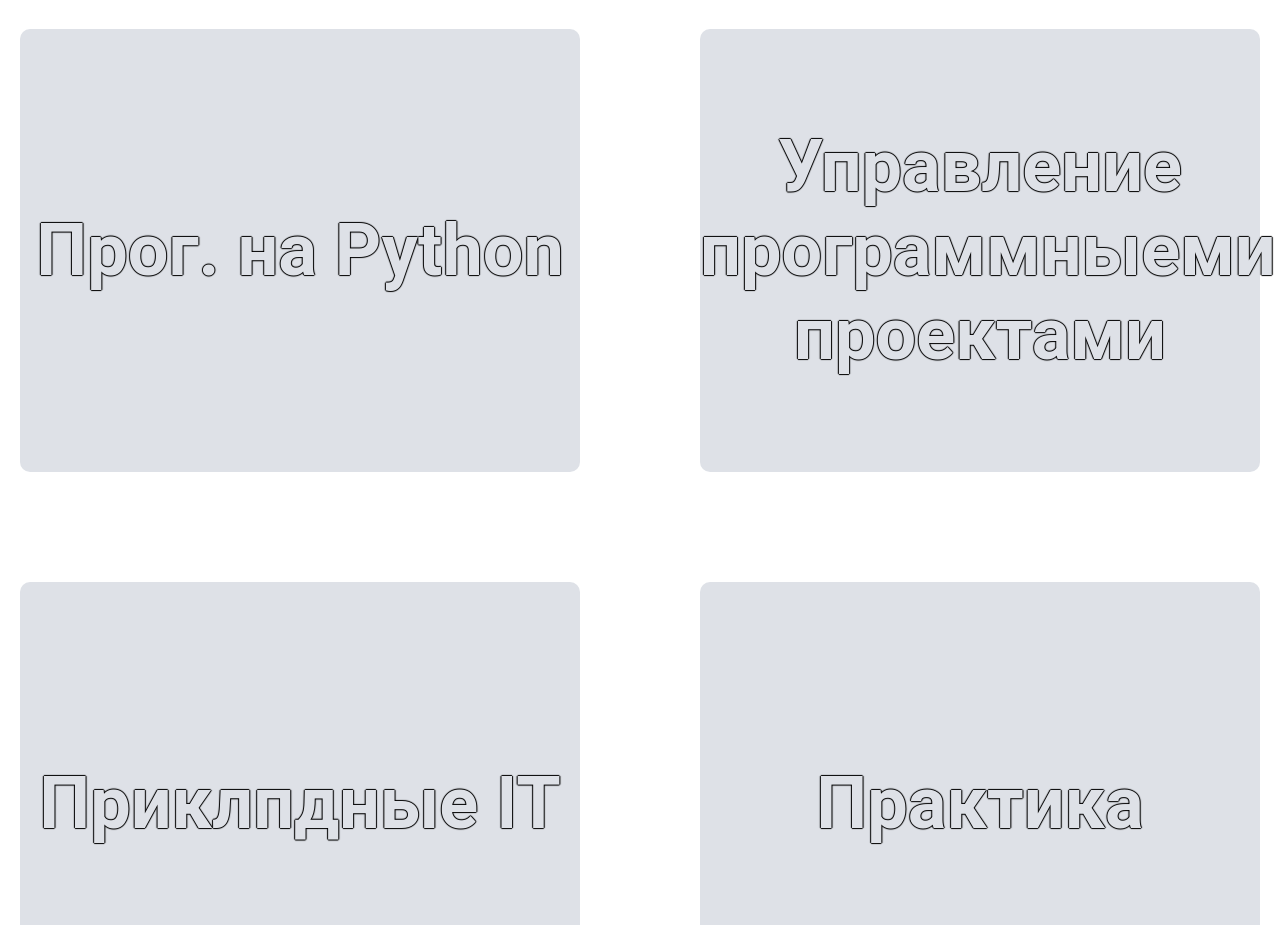
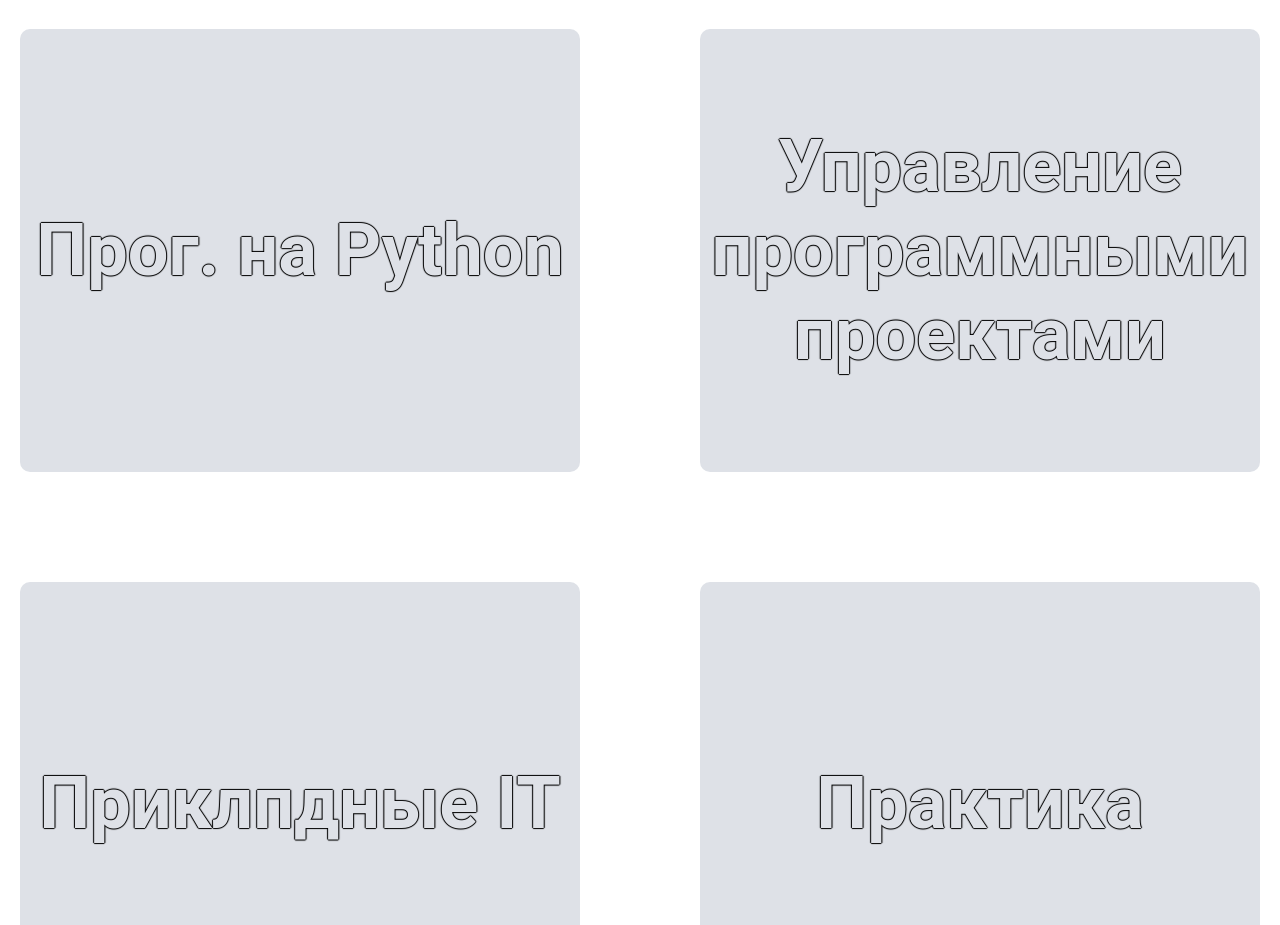
Before and after one commit to ssselsky48/portfolio_Herzen, a plain HTML site: page 3kurs.html in a window 1280 px wide. Shown: the part 880-1805 px from the top of the page. Drawn offline with Linux system fonts and the light colour scheme; a script that the page names is missing.

Commit message:
Update 3kurs.html

```diff
--- a/3kurs.html
+++ b/3kurs.html
@@ -15,7 +15,7 @@
 <!-- /Yandex.Metrika counter --><meta charset="utf-8"><title>Rodionov</title><meta content="width=device-width, initial-scale=1" name="viewport"><meta content="ie=edge" http-equiv="x-ua-compatible"><link rel="stylesheet" href="css/style.min.css"></head><body><header class="header"><div class="box-header"><h1 class="header-h1">Rodionov</h1><div class="box-nav"><a class="nav-link" href="index.html">Главная</a><a class="nav-link" href="1kurs.html">1 курс</a><a class="nav-link" href="2kurs.html">2 курс</a><a class="nav-link" href="3kurs.html">3 курс</a><a class="nav-link last-link" href="4kurs.html">4 курс</a></div></div></header><main class="main"><div class="box-welcome-kurs"><div class="box-fisrt-kurs"><img class="logo" src="img/herzen-logo.png"><h4 class="main-h4">Портфолио РГПУ им. Герцена</h4></div><h1 class="main-h2-kurs">3 курс</h1></div>
 
    <a class="box-discipline" href="https://github.com/ssselsky48/Prog3kurs"> <p class="title-discipline">Прог. на Python</p></a>
-   <a class="box-discipline" href="hhttps://github.com/ssselsky48/YPP"> <p class="title-discipline">Управление программныеми проектами</p></a>
+   <a class="box-discipline" href="https://github.com/ssselsky48/YPP"> <p class="title-discipline">Управление программными проектами</p></a>
    <a class="box-discipline" href="https://github.com/ssselsky48/PIT_IVT"> <p class="title-discipline">Приклпдные IT</p></a>
    <a class="box-discipline" href="https://github.com/ssselsky48/pr-sem6"> <p class="title-discipline">Практика</p></a>
    <a class="box-discipline" href="https://docs.google.com/document/d/1Q3BqJHVpdCErBBZSuzKxx1vsY9p1Eseo/edit?usp=share_link&ouid=102995595152126758924&rtpof=true&sd=true"> <p class="title-discipline">Курсовая работа</p></a></main>
```
